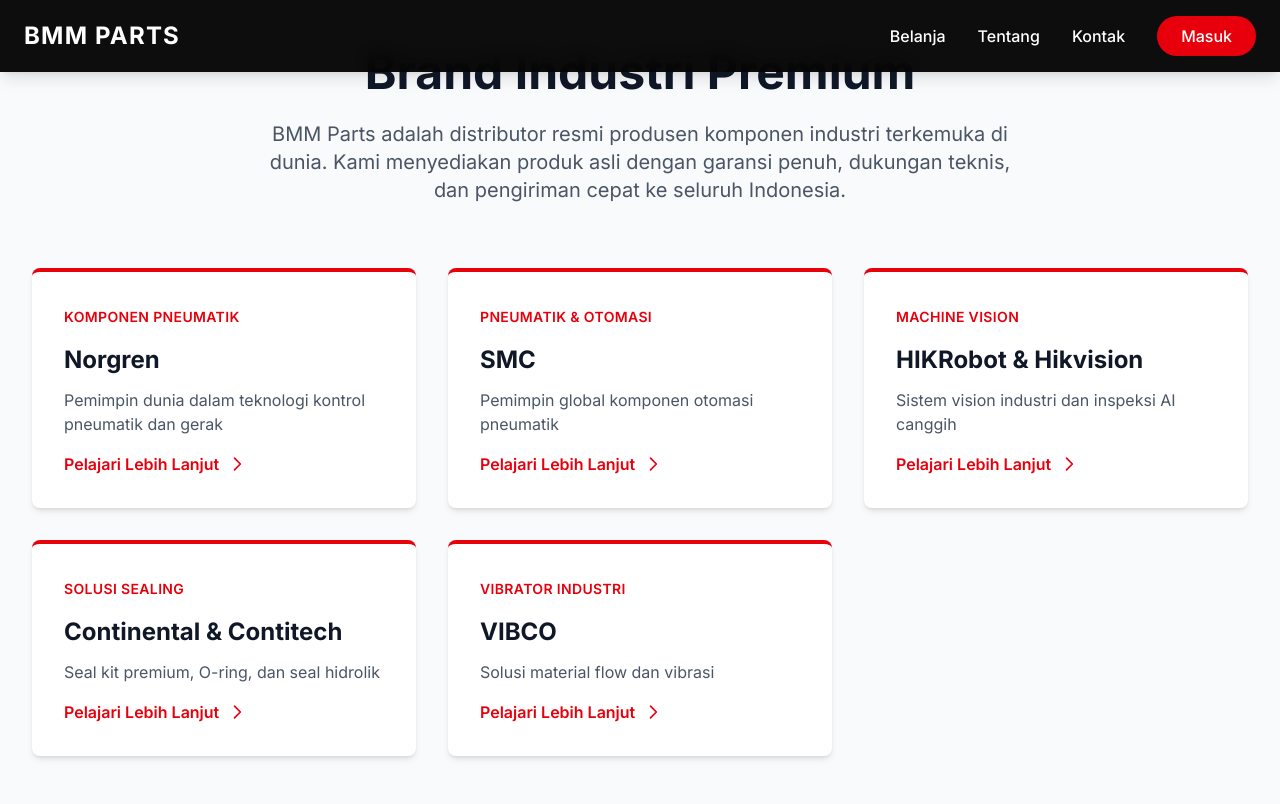
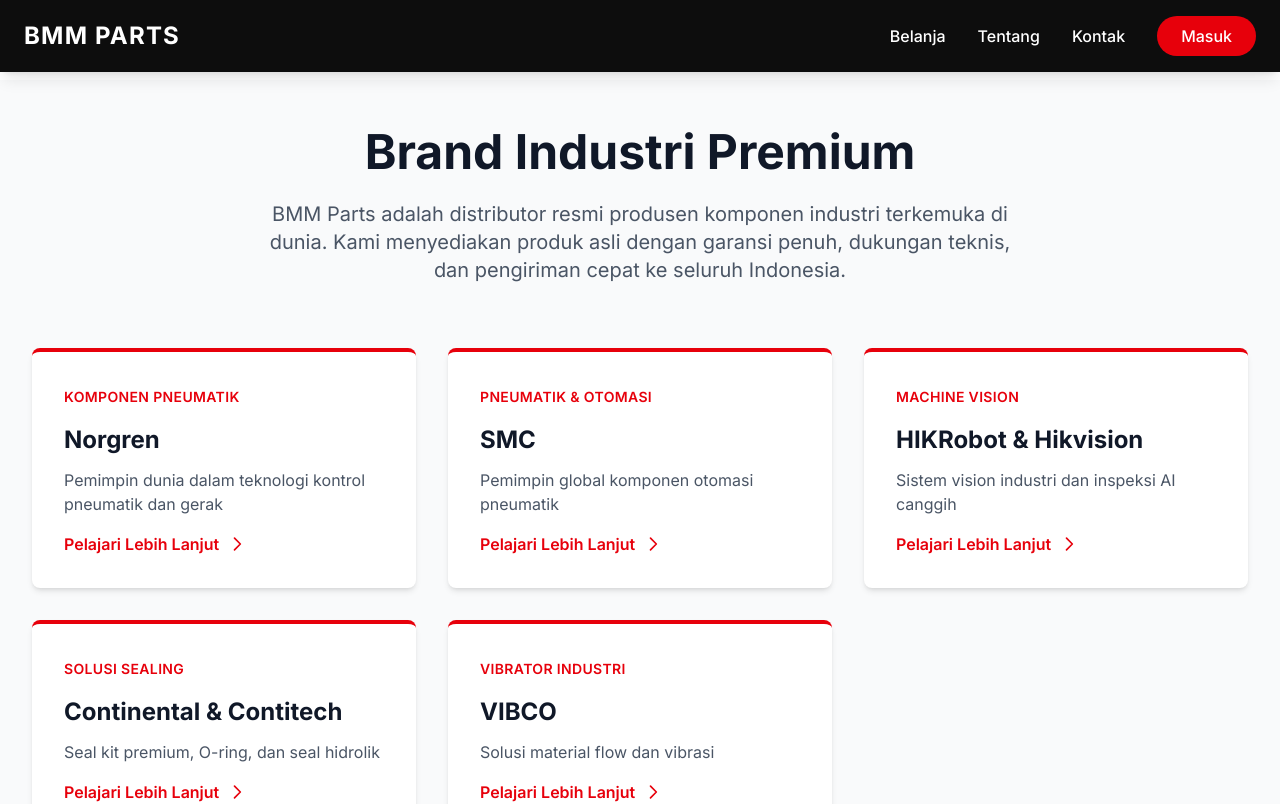
Before and after one commit to farellsujanto/bmm-web, a Next.js app: page /brands in a window 1280 px wide. Shown: the top 804 px of the page. Built offline with nearby package versions, Linux system fonts and the light colour scheme; no server answers.

Commit message:
Update top padding

```diff
--- a/src/app/brands/page.tsx
+++ b/src/app/brands/page.tsx
@@ -53,7 +53,7 @@ export default function BrandsPage() {
 
   return (
     <div className="min-h-screen bg-gray-50">
-      <div className="max-w-7xl mx-auto px-4 sm:px-6 lg:px-8 py-12">
+      <div className="max-w-7xl mx-auto px-4 sm:px-6 lg:px-8 py-12 mt-20">
         {/* Header */}
         <div className="text-center mb-16">
           <h1 className="text-5xl font-bold text-gray-900 mb-6">
```
